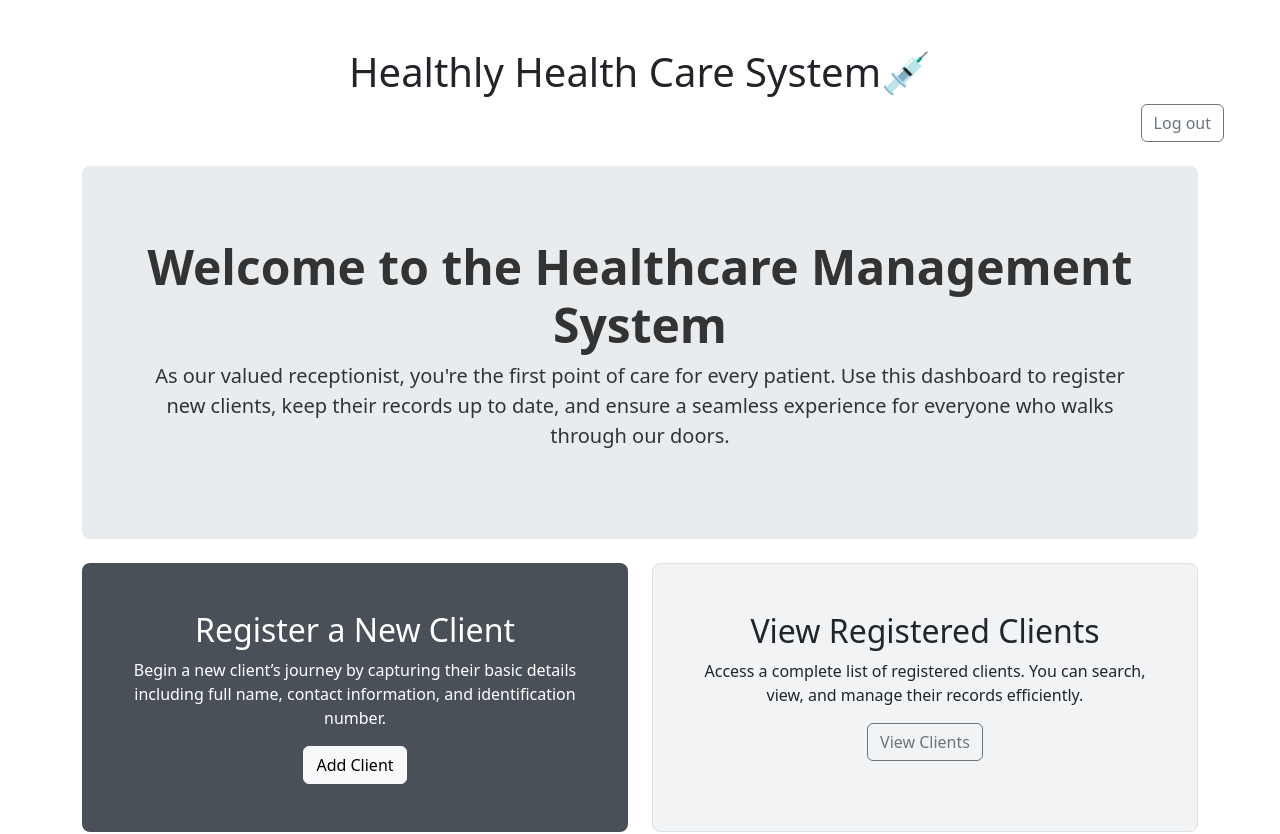
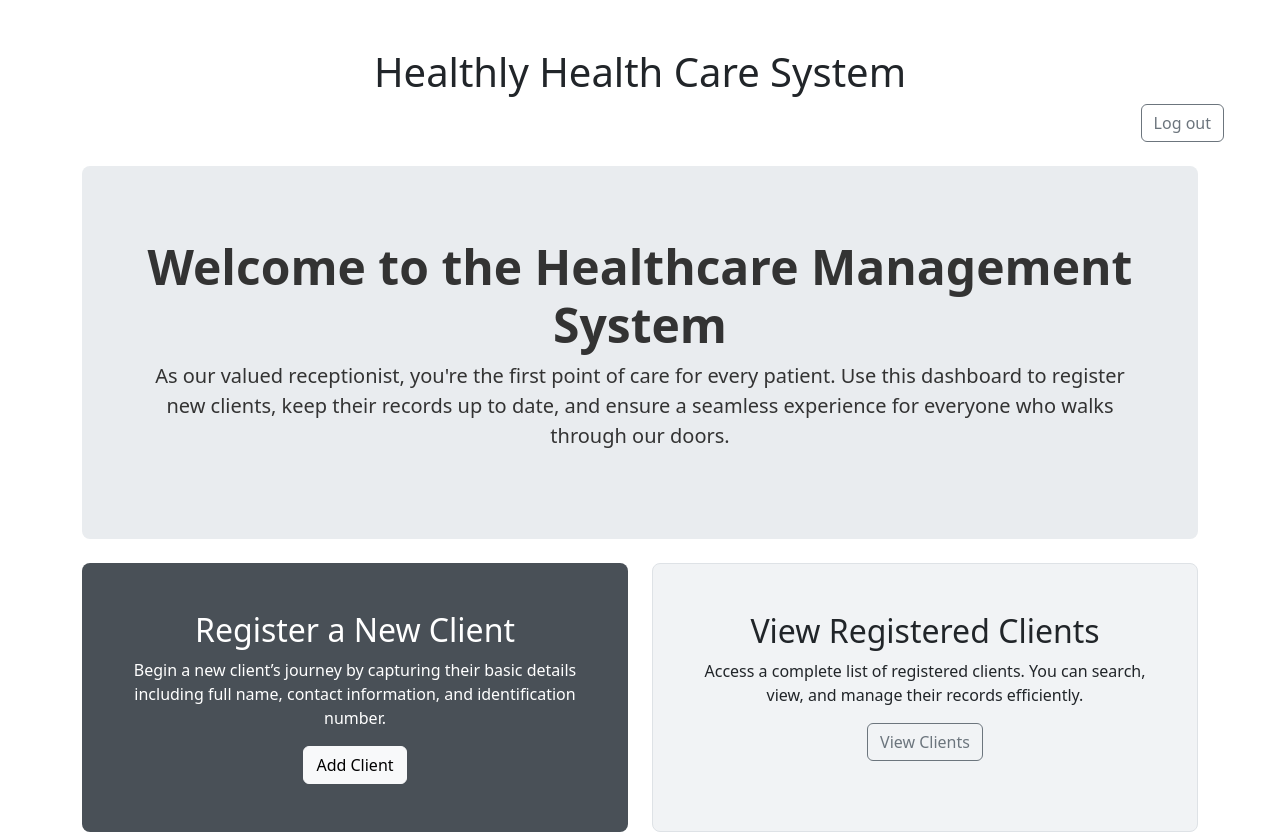
Before and after one commit to Cnnb01/Healthcare-system, a React (Vite) app in the folder frontend/: page /rhome in a window 1280 px wide. Shown: the top 834 px of the page. Built offline with nearby package versions, Linux system fonts and the light colour scheme.

Commit message:
Refactor code by removing commented imports, correcting typos, and standardizing database names across components.

```diff
--- a/frontend/src/App.jsx
+++ b/frontend/src/App.jsx
@@ -9,7 +9,6 @@ import Signup from './components/Signup';
 import './App.css'
 
 function App() {
-  // const [count, setCount] = useState(0)
 
   return (
     <>
--- a/frontend/src/components/Clients.jsx
+++ b/frontend/src/components/Clients.jsx
@@ -1,6 +1,5 @@
 import { useState, useEffect } from "react"
 import { useNavigate } from "react-router-dom"
-import env from "dotenv";
 const Clients = () => {
     const navigate = useNavigate()
     const [clients, setClients] = useState([])
@@ -79,7 +78,7 @@ const Clients = () => {
     );
     return (
     <>
-    <h1 className="text-center mt-3">Healthly Health Care System 💉</h1>
+    <h1 className="text-center mt-3">Healthly Health Care System</h1>
     <div className="text-start py-4 px-4">
         <button className="btn btn-outline-secondary" type="button" onClick={backbtn}>Back</button>
     </div>
@@ -91,8 +90,8 @@ const Clients = () => {
             <div className="col-md-4 mb-4" key={client.client_id}>
               <div className="p-4 rounded shadow-sm" style={{backgroundColor: "#f1f3f5", border: "1px solid #dee2e6",minHeight: "250px"}}>
               <h5 style={{ color: "#495057" }}>{client.client_fullname}</h5>
-                <p className="mb-1">📞 {client.phone_no}</p>
-                <p className="mb-1">🆔 {client.identification_no}</p>
+                <p className="mb-1"> {client.phone_no}</p>
+                <p className="mb-1"> {client.identification_no}</p>
                 <div className="mb-2">
                   <strong>Programs:</strong>
                   <ul className="ps-3">
--- a/frontend/src/components/Doctorhp.jsx
+++ b/frontend/src/components/Doctorhp.jsx
@@ -83,7 +83,7 @@ const Doctorhp = () => {
     }
     return (
     <>
-    <h1 className="text-center mt-3">Healthly Health Care System 💉</h1>
+    <h1 className="text-center mt-3">Healthly Health Care System </h1>
     <div className="text-end px-4">
         <button className="btn btn-outline-secondary" type="button" onClick={loggingOut}>Log out</button>
     </div>
--- a/frontend/src/components/Login.jsx
+++ b/frontend/src/components/Login.jsx
@@ -7,6 +7,7 @@ const Login = () => {
         loginpassword:""
     })
     const navigate = useNavigate()//initialize navigation
+    const [role, setRole] = useState("")
     const handleChange = (event)=>{
         const {value, name} = event.target
         setFormData((prevValue)=>{
@@ -20,7 +21,6 @@ const Login = () => {
             // console.log("Role/email updated to:", value);
         }
     }
-    const [role, setRole] = useState("")
     const handleSubmit = async (event)=>{
         event.preventDefault(); //prevents page refresh
         // console.log("The data in the form is=>",formData)
@@ -46,6 +46,7 @@ const Login = () => {
                     }
                 }else{
                     alert(data.message)
+                    // console.log(`Login failed with status ${response.status}:`, data.message)
                 }
         } catch (error) {
             console.error("Error:", error);
@@ -55,7 +56,7 @@ const Login = () => {
         navigate("/signup")
     }
     return ( <>
-    <h1 className=".form-sizestyle">Healthly Health Care System💉</h1>
+    <h1 className=".form-sizestyle">Healthly Health Care System</h1>
     <div className="formdiv">
     <form onSubmit={handleSubmit}>
         <div class="mb-3">
--- a/frontend/src/components/ProtectedRoute.jsx
+++ b/frontend/src/components/ProtectedRoute.jsx
@@ -14,7 +14,7 @@ const ProtectedRoute = ({ children, requiredRole }) => {
             })
                 const data = await response.json();
                 // console.log("RESPONSEE.OK SAYSS=>",response.ok)
-                // console.log("DATA.MESSAGE SAYYS=>",data.message)
+                // console.log("DATA.MESSAGE SAYYS=>",data)
                 if (response.ok && data.role === requiredRole) {
                     setAuthenticated(true);
                 } else {
--- a/frontend/src/components/Receptionisthp.jsx
+++ b/frontend/src/components/Receptionisthp.jsx
@@ -91,7 +91,7 @@ const Receptionisthp = () => {
     }
     return (
         <>
-        <h1 className="text-center mt-3">Healthly Health Care System💉</h1>
+        <h1 className="text-center mt-3">Healthly Health Care System</h1>
         <div className="text-end px-4">
           <button className="btn btn-outline-secondary" type="button" onClick={loggingOut}>Log out</button>
         </div>
```
Also changed, not shown: 1 other file (tests, documents, lock files or other folders).
